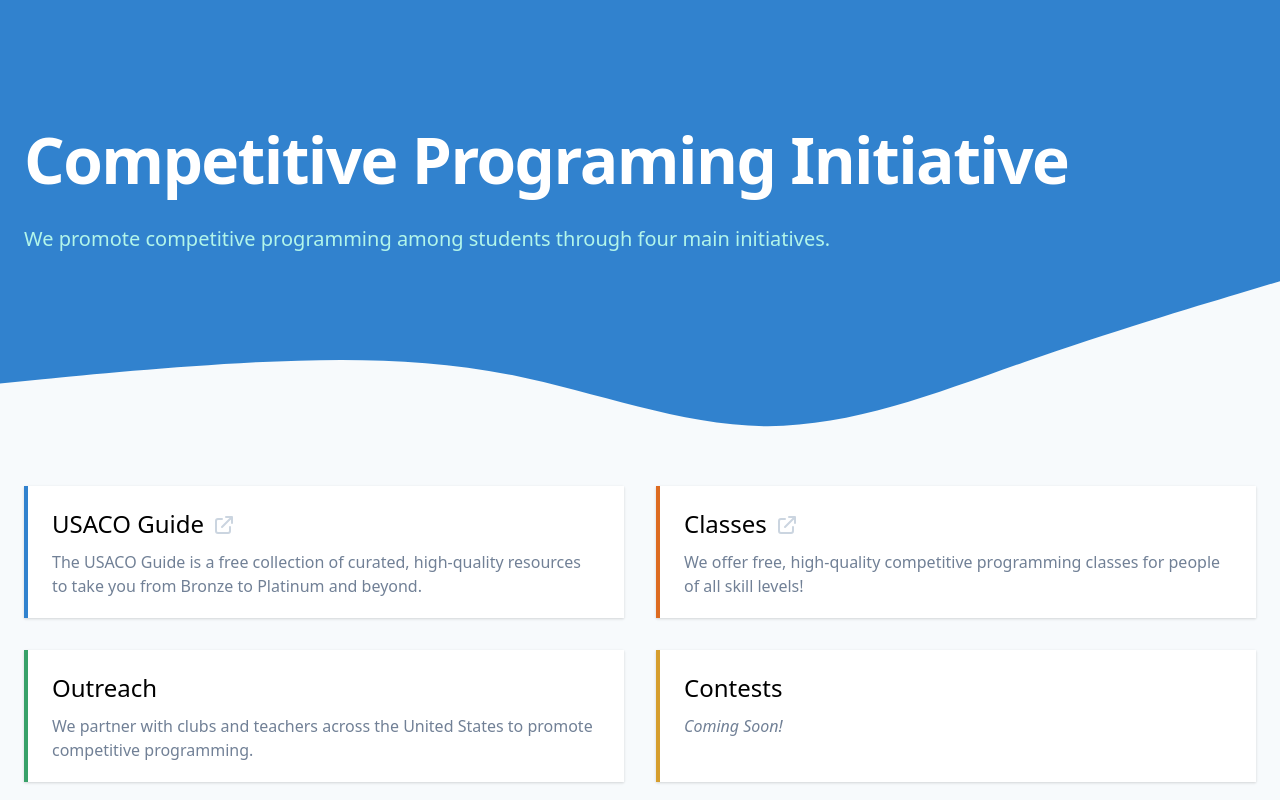
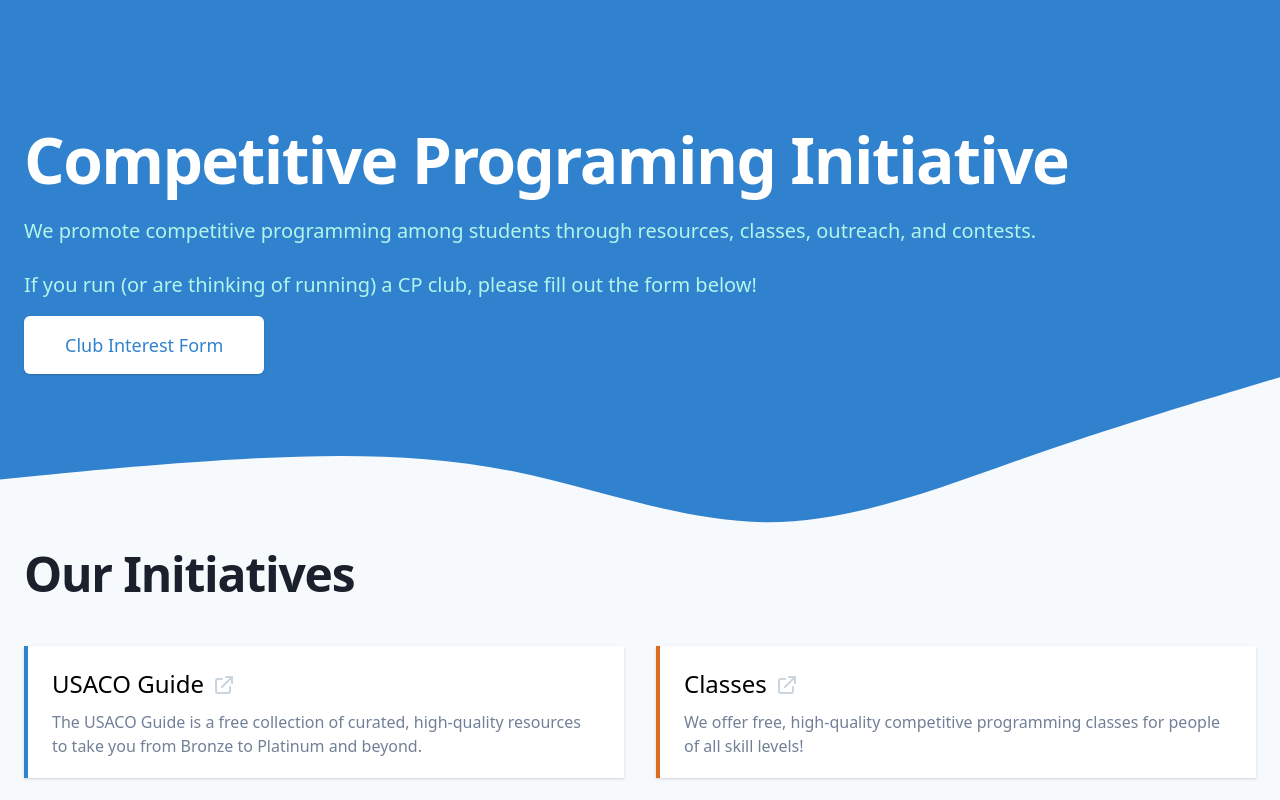
Before and after one commit to cpinitiative/cpinitiative, a Gatsby site: page / in a window 1280 px wide. Shown: the top 800 px of the page. Built offline with nearby package versions, Linux system fonts and the light colour scheme; Gatsby itself is replaced by a stand-in of ours; what @tailwindcss/ui would draw is missing.

Commit message:
feat: add club interest form link

```diff
--- a/src/pages/index.tsx
+++ b/src/pages/index.tsx
@@ -8,19 +8,30 @@ const IndexPage = () => (
   <Layout>
     <SEO title="Home" />
     <div className="min-h-screen bg-gray-100">
-      <div className="bg-blue-600">
+      <div className="bg-blue-600 -mb-8">
         <div className="h-32"/>
-        <div className="max-w-screen-xl px-4 sm:px-6 mx-auto -mb-12">
-          <h2 className="text-4xl tracking-tight leading-10 sm:leading-none font-extrabold text-white sm:text-6xl lg:text-5xl xl:text-6xl">
+        <div className="max-w-screen-xl px-4 sm:px-6 mx-auto sm:-mb-12">
+          <h1 className="text-4xl tracking-tight leading-10 sm:leading-none font-extrabold text-white sm:text-6xl lg:text-5xl xl:text-6xl">
             Competitive Programing Initiative
-          </h2>
-          <p className="mt-8 mb-6 text-teal-200 text-xl">We promote competitive programming among students through four main initiatives.</p>
+          </h1>
+          <p className="mt-6 mb-6 text-teal-200 text-xl">We promote competitive programming among students through resources, classes, outreach, and contests.</p>
+          <p className="text-teal-200 text-xl mb-4">If you run (or are thinking of running) a CP club, please fill out the form below!</p>
+          <div className="sm:flex">
+            <div className="rounded-md shadow">
+              <a href="https://docs.google.com/forms/d/e/1FAIpQLSf9ixrZdjfCM4BllJ-vvOno_Vr2-j5TjeW_3_i11Hp2rzhVJA/viewform" target="_blank" className="w-full flex items-center justify-center px-8 py-3 border border-transparent text-base leading-6 font-medium rounded-md text-blue-600 bg-white hover:text-blue-500 focus:outline-none focus:border-blue-300 focus:shadow-outline-blue transition duration-150 ease-in-out md:py-4 md:text-lg md:px-10">
+                Club Interest Form
+              </a>
+            </div>
+          </div>
         </div>
-        <svg xmlns="http://www.w3.org/2000/svg" viewBox="0 0 1440 320" className="h-64 w-full" preserveAspectRatio="none">
+        <svg xmlns="http://www.w3.org/2000/svg" viewBox="0 0 1440 320" className="h-32 sm:h-64 w-full" preserveAspectRatio="none">
           <path className="text-gray-100" fill="currentColor" fillOpacity="1" d="M0,192L48,186.7C96,181,192,171,288,165.3C384,160,480,160,576,181.3C672,203,768,245,864,245.3C960,245,1056,203,1152,165.3C1248,128,1344,96,1392,80L1440,64L1440,320L1392,320C1344,320,1248,320,1152,320C1056,320,960,320,864,320C768,320,672,320,576,320C480,320,384,320,288,320C192,320,96,320,48,320L0,320Z"/>
         </svg>
       </div>
-      <div className="max-w-screen-xl px-4 sm:px-6 mx-auto">
+      <div className="max-w-screen-xl px-4 sm:px-6 mx-auto pb-12">
+        <h1 className="text-2xl tracking-tight leading-10 sm:leading-none font-extrabold text-gray-900 sm:text-3xl lg:text-4xl xl:text-5xl mb-6 sm:mb-12">
+          Our Initiatives
+        </h1>
         <div className="grid md:grid-cols-2 gap-8">
           <Card title="USACO Guide" borderColor="border-blue-600" url="https://usaco.guide/">
             The USACO Guide is a free collection of curated, high-quality resources to take you from Bronze to Platinum and beyond.
```
